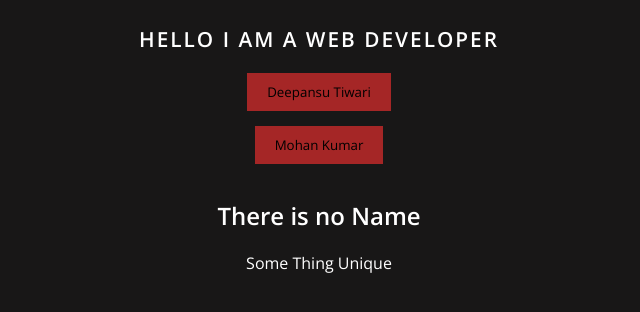
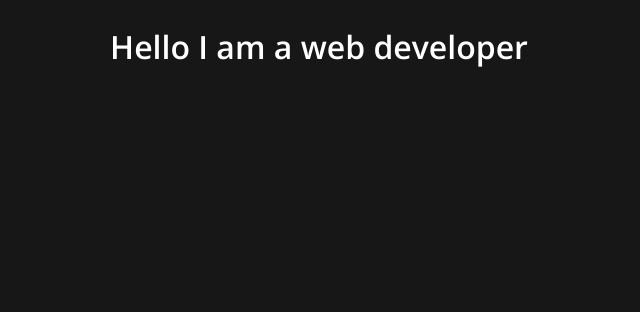
Before and after one commit to ddepu11/react_with_webpack, a React app: page / in a window 1280 px wide. Shown: the top 312 px of the page, without its empty margins (321-961 px from the left). Built offline with nearby package versions, Linux system fonts and the light colour scheme.

Commit message:
feat: linting working

```diff
--- a/src/components/App.jsx
+++ b/src/components/App.jsx
@@ -1,55 +1,14 @@
-import { useState } from "react";
-import styled from "styled-components";
+import styled from 'styled-components';
 
-const App = () => {
-  const [name, setName] = useState("There is no Name");
-
-  const [some, setSome] = useState("Some Thing Unique");
-
-  const sayHello = () => setName("My Name is Deepanshu!");
-
-  const sayHello2 = () => setName("My Name is Mohan!");
-
-  return (
-    <Wrapper>
-      <h1>Hello I am a web developer</h1>
-
-      <div className="button flex">
-        <button onClick={sayHello}>Deepansu Tiwari</button>
-
-        <button onClick={sayHello2}>Mohan Kumar</button>
-      </div>
-
-      <h2>{name}</h2>
-      <p>{some}</p>
-    </Wrapper>
-  );
-};
+const App = () => (
+  <Wrapper>
+    <h1>Hello I am a web developer</h1>
+  </Wrapper>
+);
 
 const Wrapper = styled.main`
   padding: 25px 0;
   text-align: center;
-
-  h1 {
-    font-size: 1.3em;
-    letter-spacing: 2px;
-    text-transform: uppercase;
-  }
-
-  .button {
-    flex-direction: column;
-    padding: 20px 0;
-
-    button {
-      padding: 10px 20px;
-      margin-bottom: 15px;
-      background: #a52626;
-    }
-  }
-
-  p {
-    margin-top: 20px;
-  }
 `;
 
 export default App;
--- a/webpack.config.js
+++ b/webpack.config.js
@@ -1,16 +1,20 @@
-const HtmlWebpackPlugin = require("html-webpack-plugin");
-const ReactRefreshWebpackPlugin = require("@pmmmwh/react-refresh-webpack-plugin");
-const webpack = require("webpack");
+const HtmlWebpackPlugin = require('html-webpack-plugin');
 
-const path = require("path");
+const ReactRefreshWebpackPlugin = require('@pmmmwh/react-refresh-webpack-plugin');
+
+const ESLintPlugin = require('eslint-webpack-plugin');
+
+const webpack = require('webpack');
+
+const path = require('path');
 
 module.exports = {
-  entry: "./src/index.js",
+  entry: './src/index.js',
 
-  mode: "development",
+  mode: 'development',
 
   output: {
-    path: path.resolve(__dirname, "dist"),
+    path: path.resolve(__dirname, 'dist'),
   },
 
   module: {
@@ -18,31 +22,40 @@ module.exports = {
       {
         test: /\.css$/i,
         exclude: /\node_modules/,
-        use: ["style-loader", "css-loader"],
+        use: ['style-loader', 'css-loader'],
       },
       {
         test: /\.jsx?$/i,
         exclude: /(node_modules|bower_components)/,
-        use: "babel-loader",
+        use: ['babel-loader'],
       },
     ],
   },
 
   resolve: {
-    extensions: ["*", ".js", ".jsx"],
+    extensions: ['*', '.js', '.jsx'],
   },
 
   plugins: [
-    new HtmlWebpackPlugin({ template: "./src/index.html" }),
+    new ESLintPlugin({
+      emitError: true,
+      emitWarning: true,
+      failOnError: true,
+      extensions: ['js', 'jsx'],
+      overrideConfigFile: './.eslintrc.js',
+    }),
+
+    new HtmlWebpackPlugin({ template: './src/index.html' }),
     new webpack.HotModuleReplacementPlugin(),
     new ReactRefreshWebpackPlugin(),
   ],
 
-  devtool: "inline-source-map",
+  devtool: 'inline-source-map',
 
   devServer: {
-    contentBase: "./dist",
+    contentBase: './dist',
     hot: true,
     port: 3000,
+    quiet: false,
   },
 };
```
Also changed, not shown: package.json (+12 -0 lines), src/index.js (+4 -4 lines), .eslintrc.js (added), 3 other files (tests, documents, lock files or other folders).
